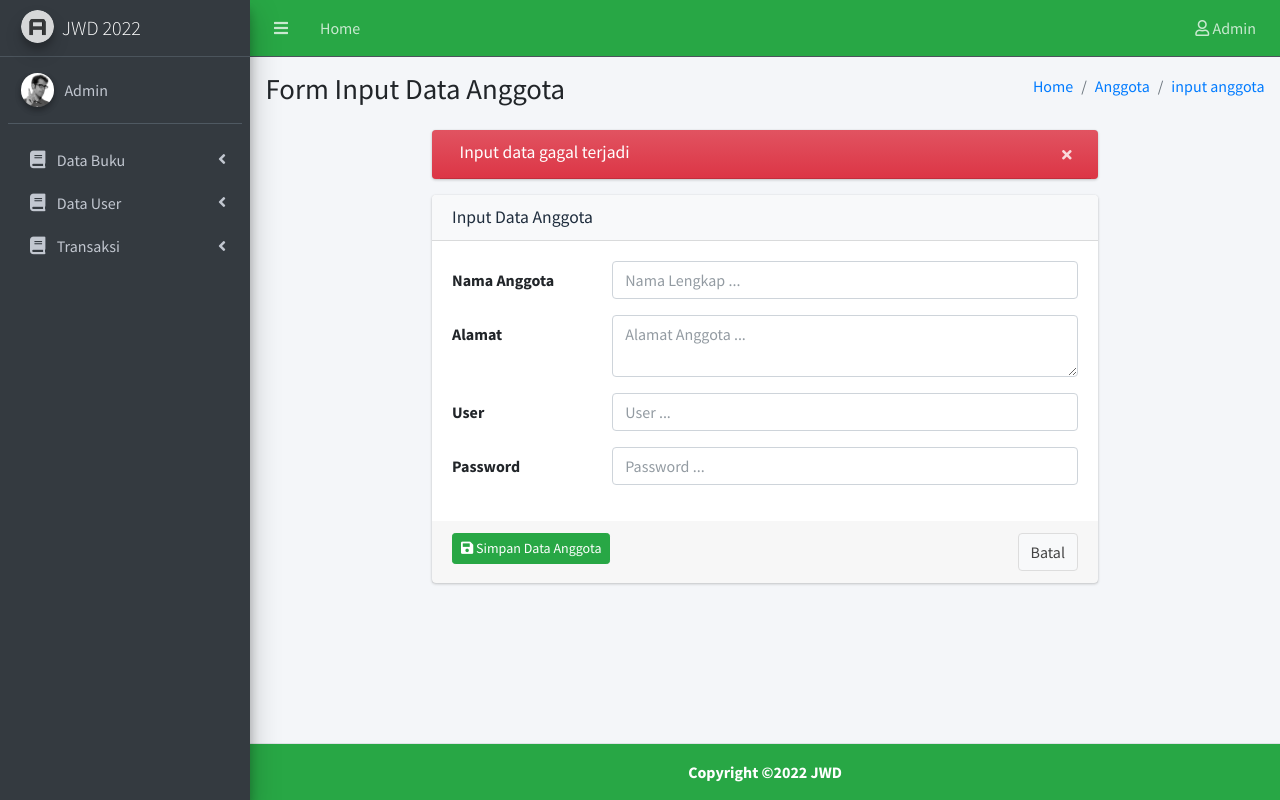
After one commit to agusprayogi02/pelatihan_jwd, a PHP site: page /adm/addAnggota_.php in a window 1280 px wide. The commit adds this page. Run offline with PHP 8.4, Linux system fonts and the light colour scheme; some libraries are stand-ins or nearby versions.

Commit message:
:hammer: pertemuan ke-12

```diff
--- /dev/null
+++ b/adm/addAnggota.php
@@ -0,0 +1,71 @@
+<?php
+$judul = "Form Input Data Anggota";
+$rmenu = ["Home", "Anggota", "input anggota"];
+$rlink = ["index.php", "anggota.php", "addAnggota.php"];
+include("head.php");
+include("koneksi.php");
+if (isset($pesan)) {
+?>
+
+    <div class="card bg-gradient-danger col-md-8 mx-auto">
+        <div class="card-header">
+            <h3 class="card-title"><?php echo $pesan ?></h3>
+
+            <div class="card-tools">
+                <button type="button" class="btn btn-tool" data-card-widget="remove"><i class="fas fa-times"></i>
+                </button>
+            </div>
+            <!-- /.card-tools -->
+        </div>
+    </div>
+<?php } ?>
+
+<div class="card card-light col-md-8 mx-auto p-0">
+    <div class="card-header ">
+        <h3 class="card-title">Input Data Anggota</h3>
+    </div>
+    <!-- /.card-header -->
+    <!-- form start -->
+    <form class="form-horizontal" action="addAnggota_.php" method="POST" enctype="multipart/form-data">
+        <div class="card-body ">
+
+            <!-- /.card -->
+
+            <div class="form-group row">
+                <label for="inputEmail3" class="col-sm-3 col-form-label">Nama Anggota</label>
+                <div class="col-sm-9">
+                    <input name="tnama" type="text" class="form-control" id="inputEmail3" placeholder="Nama Lengkap ..." required>
+                </div>
+            </div>
+            <div class="form-group row">
+                <label for="inputEmail3" class="col-sm-3 col-form-label">Alamat</label>
+                <div class="col-sm-9">
+
+                    <textarea name="talamat" class="form-control" placeholder="Alamat Anggota ..." required></textarea>
+                </div>
+            </div>
+            <div class="form-group row">
+                <label for="inputEmail3" class="col-sm-3 col-form-label">User</label>
+                <div class="col-sm-9">
+                    <input name="tuser" type="email" class="form-control" id="inputEmail3" placeholder="User ..." required>
+                </div>
+            </div>
+            <div class="form-group row">
+                <label for="inputEmail3" class="col-sm-3 col-form-label">Password</label>
+                <div class="col-sm-9">
+                    <input name="tpass" type="text" class="form-control" id="inputEmail3" placeholder="Password ..." required>
+                </div>
+            </div>
+
+        </div>
+        <!-- /.card-body -->
+        <div class="card-footer">
+            <button type="submit" class="btn btn-success btn-sm"><i class="fa fa-save"></i> Simpan Data Anggota</button>
+            <button type="reset" class="btn btn-default float-right">Batal</button>
+        </div>
+        <!-- /.card-footer -->
+    </form>
+</div>
+<!-- /.card -->
+
+<?php include("footer.php"); ?>
--- /dev/null
+++ b/adm/addAnggota_.php
@@ -0,0 +1,39 @@
+<?php
+include("koneksi.php");
+
+
+if (isset($_POST['tnama'])) {
+
+    $nama = $_POST['tnama'];
+    $alamat = $_POST['talamat'];
+    $user = $_POST['tuser'];
+    $pass = md5($_POST['tpass']);
+
+
+
+    $checkUser = $db->query("select*from login where user='$user'");
+    $ada = mysqli_num_rows($checkUser);
+    if ($ada > 0) {
+        $pesan = "User sudah ada";
+        include("addAnggota.php");
+    } else {
+
+
+        $db->query("insert into anggota(nama,alamat,status)values
+        ('$nama','$alamat',1)") or die("Query gagal");
+
+        $idUser = $db->query("select*from anggota where nama='$nama' and
+        alamat='$alamat'");
+        $data = mysqli_fetch_assoc($idUser);
+
+        $id = $data['id'] * 123 * 123;
+        $db->query("insert into login(level,user,pass,iduser)values(2,'$user',
+        '$pass','$id')") or die("Query Login gagal");
+
+
+        header("location:anggota.php");
+    }
+} else {
+    $pesan = "Input data gagal terjadi";
+    include("addAnggota.php");
+}
--- /dev/null
+++ b/adm/dataPeminjaman.php
@@ -0,0 +1,3 @@
+<?php include("header.php"); ?>
+Ini halaman peminjaman
+<?php include("footer.php"); ?>
--- /dev/null
+++ b/adm/dataPengembalian.php
@@ -0,0 +1,3 @@
+<?php include("header.php"); ?>
+Ini halaman Pengembalian
+<?php include("footer.php"); ?>
--- a/adm/delBooks.php
+++ b/adm/delBooks.php
@@ -4,8 +4,6 @@ $id = $_GET['id'] / 123 / 123;
 
 $buku = $db->query("select * from buku where id='$id'");
 $nmfile = mysqli_fetch_assoc($buku);
-
-
 unlink("gbr_buku/" . $nmfile['nama_file']);
 
 $db->query("delete from buku where id='$id'");
--- /dev/null
+++ b/adm/head.php
@@ -0,0 +1,216 @@
+<!DOCTYPE html>
+<html lang="en">
+
+<head>
+    <meta charset="utf-8">
+    <meta name="viewport" content="width=device-width, initial-scale=1">
+    <title>Admin Perpus</title>
+
+    <!-- Google Font: Source Sans Pro -->
+    <link rel="stylesheet" href="https://fonts.googleapis.com/css?family=Source+Sans+Pro:300,400,400i,700&display=fallback">
+    <!-- Font Awesome -->
+    <link rel="stylesheet" href="plugins/fontawesome-free/css/all.min.css">
+    <!-- Ionicons -->
+    <link rel="stylesheet" href="https://code.ionicframework.com/ionicons/2.0.1/css/ionicons.min.css">
+    <!-- Tempusdominus Bootstrap 4 -->
+    <link rel="stylesheet" href="plugins/tempusdominus-bootstrap-4/css/tempusdominus-bootstrap-4.min.css">
+    <!-- iCheck -->
+    <link rel="stylesheet" href="plugins/icheck-bootstrap/icheck-bootstrap.min.css">
+    <!-- JQVMap -->
+    <link rel="stylesheet" href="plugins/jqvmap/jqvmap.min.css">
+    <!-- Theme style -->
+    <link rel="stylesheet" href="dist/css/adminlte.min.css">
+    <!-- overlayScrollbars -->
+    <link rel="stylesheet" href="plugins/overlayScrollbars/css/OverlayScrollbars.min.css">
+    <!-- Daterange picker -->
+    <link rel="stylesheet" href="plugins/daterangepicker/daterangepicker.css">
+    <!-- summernote -->
+    <!-- <link rel="stylesheet" href="plugins/summernote/summernote-bs4.min.css"> -->
+
+    <link rel="stylesheet" href="plugins/datatables-bs4/css/dataTables.bootstrap4.min.css">
+    <link rel="stylesheet" href="plugins/datatables-responsive/css/responsive.bootstrap4.min.css">
+    <!-- <link rel="stylesheet" href="plugins/datatables-buttons/css/buttons.bootstrap4.min.css"> -->
+</head>
+
+<body class="hold-transition sidebar-mini layout-fixed">
+    <div class="wrapper">
+
+        <!-- Preloader -->
+        <div class="preloader flex-column justify-content-center align-items-center">
+            <img class="animation__shake" src="dist/img/AdminLTELogo.png" alt="AdminLTELogo" height="60" width="60">
+        </div>
+
+        <!-- Navbar -->
+        <nav class="main-header navbar navbar-expand navbar-success navbar-dark">
+            <!-- Left navbar links -->
+            <ul class="navbar-nav">
+                <li class="nav-item">
+                    <a class="nav-link" data-widget="pushmenu" href="#" role="button"><i class="fas fa-bars"></i></a>
+                </li>
+                <li class="nav-item d-none d-sm-inline-block">
+                    <a href="index3.html" class="nav-link">Home</a>
+                </li>
+
+            </ul>
+
+            <!-- Right navbar links -->
+            <ul class="navbar-nav ml-auto">
+                <!-- Navbar Search -->
+
+                <!-- Messages Dropdown Menu -->
+                <li class="nav-item dropdown">
+                    <a class="nav-link" data-toggle="dropdown" href="#">
+                        <i class="far fa-user"></i>
+                        Admin
+                    </a>
+                    <div class="dropdown-menu dropdown-menu-lg dropdown-menu-right">
+
+                        <a href="#" class="dropdown-item">
+                            <i class="fas fa-solid fa-id-card"></i> Profil
+
+                        </a>
+                        <div class="dropdown-divider"></div>
+                        <a href="#" class="dropdown-item">
+                            <i class="fas fa-user mr-2"></i> Logout
+
+
+
+                        </a>
+
+                    </div>
+                </li>
+            </ul>
+        </nav>
+        <!-- /.navbar -->
+
+        <!-- Main Sidebar Container -->
+        <aside class="main-sidebar sidebar-dark-primary elevation-4">
+            <!-- Brand Logo -->
+            <a href="index3.html" class="brand-link">
+                <img src="dist/img/AdminLTELogo.png" alt="AdminLTE Logo" class="brand-image img-circle elevation-3" style="opacity: .8">
+                <span class="brand-text font-weight-light">JWD 2022</span>
+            </a>
+
+            <!-- Sidebar -->
+            <div class="sidebar">
+                <!-- Sidebar user panel (optional) -->
+                <div class="user-panel mt-3 pb-3 mb-3 d-flex">
+                    <div class="image">
+                        <img src="dist/img/user2-160x160.jpg" class="img-circle elevation-2" alt="User Image">
+                    </div>
+                    <div class="info">
+                        <a href="#" class="d-block">Admin</a>
+                    </div>
+                </div>
+
+
+                <!-- Sidebar Menu -->
+                <nav class="mt-2">
+                    <ul class="nav nav-pills nav-sidebar flex-column" data-widget="treeview" role="menu" data-accordion="false">
+                        <!-- Add icons to the links using the .nav-icon class
+               with font-awesome or any other icon font library -->
+                        <li class="nav-item">
+                            <a href="#" class="nav-link">
+                                <i class="nav-icon fas fa-book"></i>
+                                <p>
+                                    Data Buku
+                                    <i class="right fas fa-angle-left"></i>
+                                </p>
+                            </a>
+                            <ul class="nav nav-treeview">
+                                <li class="nav-item">
+                                    <a href="index.php" class="nav-link">
+                                        <i class="far fa-circle nav-icon"></i>
+                                        <p>Buku</p>
+                                    </a>
+                                </li>
+
+                            </ul>
+                        </li>
+                        <li class="nav-item <?php if (isset($lmenu) && $lmenu == 'anggota') {
+                                                echo 'menu-open';
+                                            } ?>">
+                            <a href="#" class="nav-link">
+                                <i class="nav-icon fas fa-book"></i>
+                                <p>
+                                    Data User
+                                    <i class="right fas fa-angle-left"></i>
+                                </p>
+                            </a>
+                            <ul class="nav nav-treeview">
+                                <li class="nav-item">
+                                    <a href="anggota.php" class="nav-link active">
+                                        <i class="far fa-circle nav-icon"></i>
+                                        <p>Anggota</p>
+                                    </a>
+                                </li>
+
+                            </ul>
+                        </li>
+                        <li class="nav-item">
+                            <a href="#" class="nav-link">
+                                <i class="nav-icon fas fa-book"></i>
+                                <p>
+                                    Transaksi
+                                    <i class="right fas fa-angle-left"></i>
+                                </p>
+                            </a>
+                            <ul class="nav nav-treeview">
+                                <li class="nav-item">
+                                    <a href="dataPeminjaman.php" class="nav-link">
+                                        <i class="far fa-circle nav-icon"></i>
+                                        <p>Peminjaman</p>
+                                    </a>
+                                </li>
+
+                            </ul>
+                            <ul class="nav nav-treeview">
+                                <li class="nav-item">
+                                    <a href="dataPengembalian.php" class="nav-link">
+                                        <i class="far fa-circle nav-icon"></i>
+                                        <p>Pengembalian</p>
+                                    </a>
+                                </li>
+
+                            </ul>
+                        </li>
+
+
+                    </ul>
+                </nav>
+                <!-- /.sidebar-menu -->
+            </div>
+            <!-- /.sidebar -->
+        </aside>
+
+        <!-- Content Wrapper. Contains page content -->
+        <div class="content-wrapper">
+            <!-- Content Header (Page header) -->
+            <div class="content-header">
+                <div class="container-fluid">
+                    <div class="row mb-2">
+                        <div class="col-sm-6">
+                            <h1 class="m-0"><?php if (isset($judul)) {
+                                                echo $judul;
+                                            } ?> </h1>
+                        </div><!-- /.col -->
+                        <div class="col-sm-6">
+                            <ol class="breadcrumb float-sm-right">
+                                <?php if (isset($rmenu) && isset($rlink)) {
+                                    $no = 0;
+                                    foreach ($rmenu as $r) {
+                                        echo  '<li class="breadcrumb-item"><a href="' . $rlink[$no] . '">' . $r . '</a></li>';
+                                        $no++;
+                                    }
+                                } ?>
+
+                            </ol>
+                        </div><!-- /.col -->
+                    </div><!-- /.row -->
+                </div><!-- /.container-fluid -->
+            </div>
+            <!-- /.content-header -->
+
+            <!-- Main content -->
+            <section class="content">
+                <div class="container-fluid">
```
Also changed, not shown: adm/addBooks.php (+13 -9 lines), adm/addBooks_.php (+9 -3 lines), adm/anggota.php (added, +60 -0 lines), adm/index.php (+13 -15 lines), adm/uptBooks.php (+27 -22 lines), adm/uptBooks_.php (+13 -15 lines).
